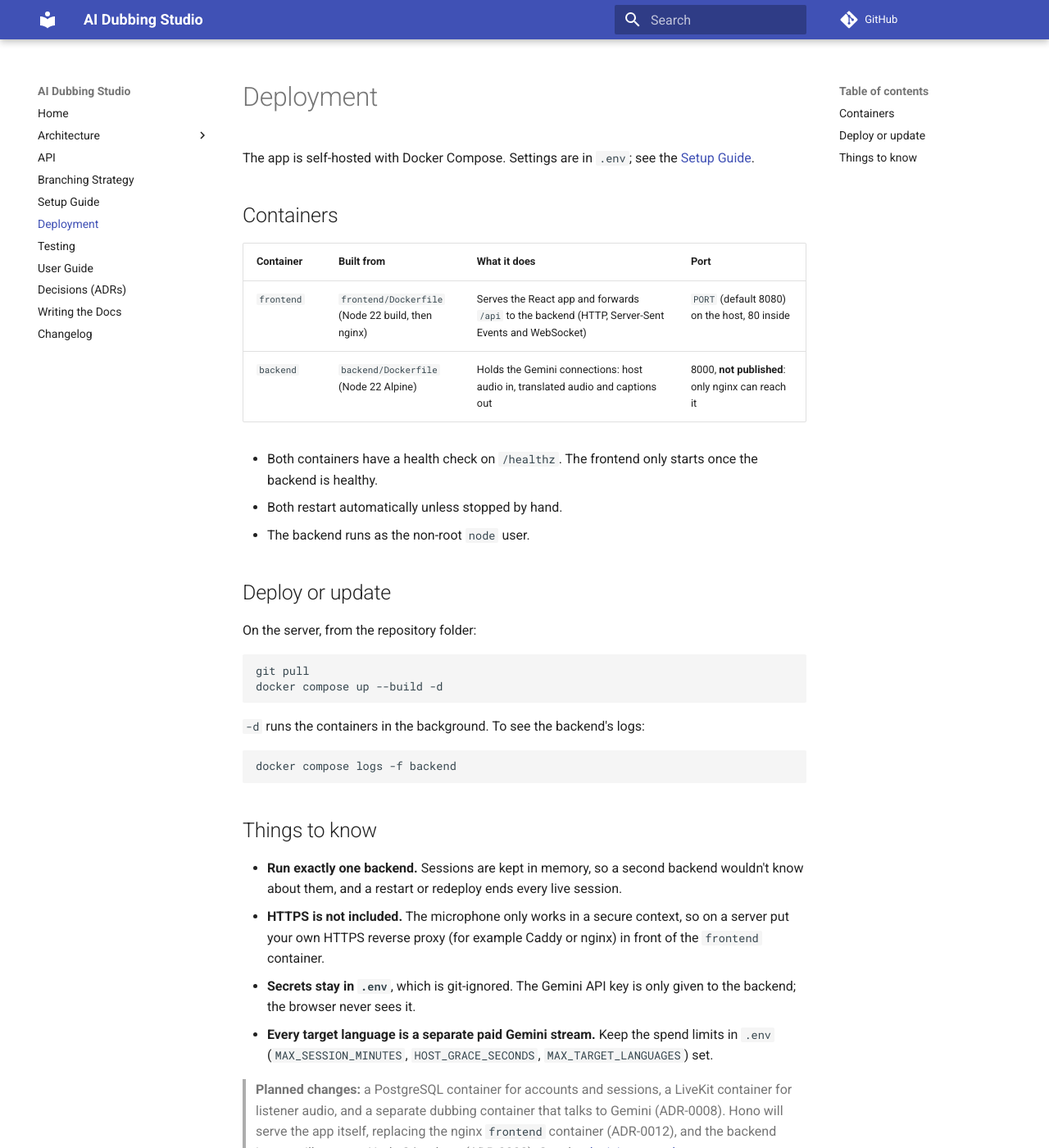
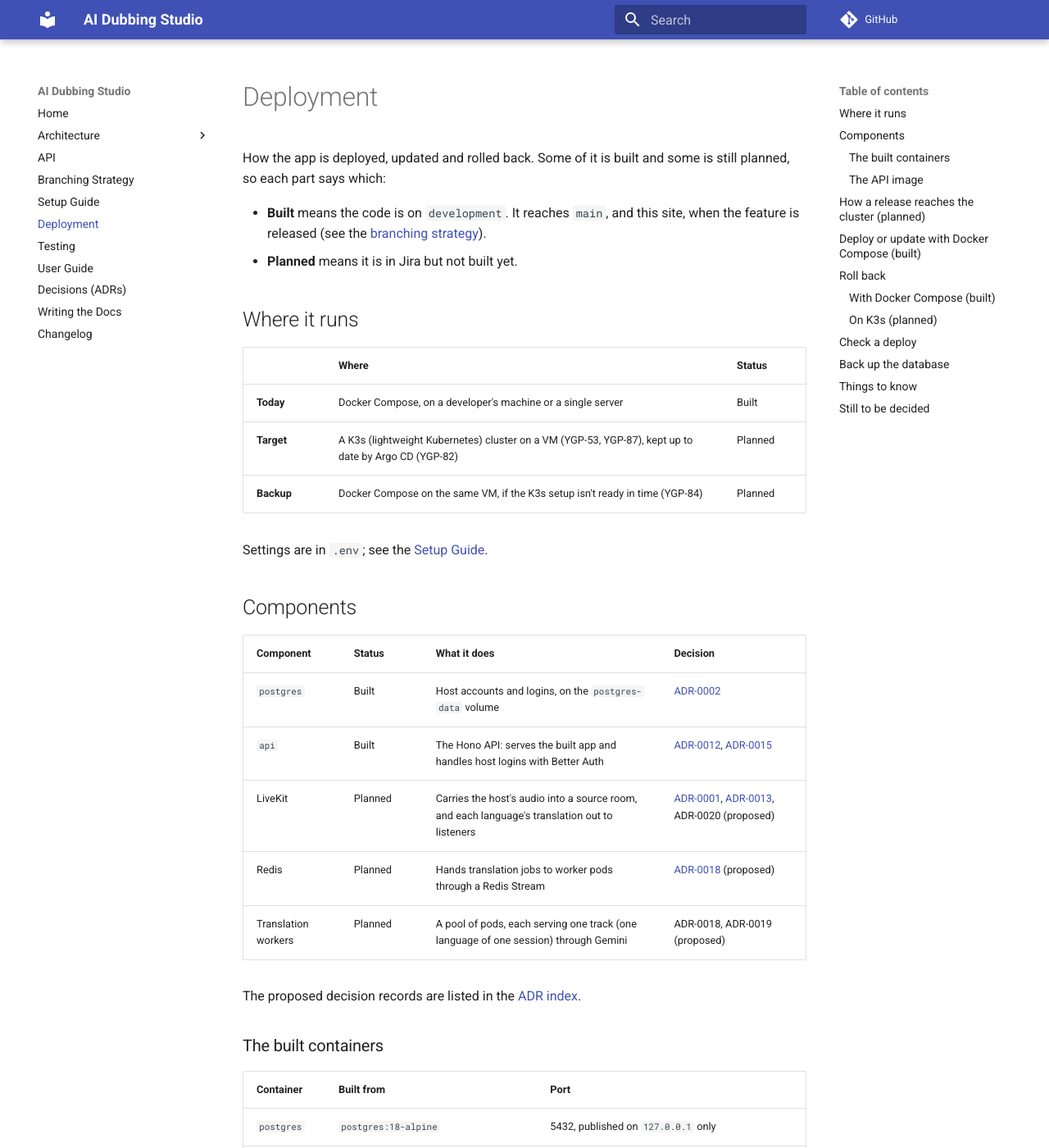
Before and after one commit to WH1TE-SHAD0W/ai-dubbing-studio, an MkDocs documentation site: the page built from docs/deployment.md, in a window 1280 px wide and 1400 px high. Shown: the whole window at 82% size. Built offline with MkDocs 1.6.1 and Material for MkDocs 9.7.7, drawn with Linux system fonts in a browser that asks for light colours; comment, search, counter and statistics services are not loaded; some of the changed text lies outside the part shown.

Commit message:
docs: rewrite the deployment page for Compose today and K3s planned (YGP-83)
The page still described the removed proof of concept. It now covers
Postgres and the API in Docker Compose (built, on development) and K3s with
Argo CD (planned), with each part marked Built or Planned. Adds rolling back,
checking a deploy, backing up the database, the TRUSTED_PROXIES and
first-start migration notes, and what's still to be decided. The container
and image details follow Marek's text in #33.

Co-Authored-By: Claude Opus 5.5 <noreply@anthropic.com>

````diff
--- a/docs/deployment.md
+++ b/docs/deployment.md
@@ -1,21 +1,97 @@
 # Deployment
 
-The app is self-hosted with Docker Compose. Settings are in `.env`; see the
-[Setup Guide](setup-guide.md#settings-env).
+How the app is deployed, updated and rolled back. Some of it is built and some
+is still planned, so each part says which:
 
-## Containers
+- **Built** means the code is on `development`. It reaches `main`, and this
+  site, when the feature is released (see the
+  [branching strategy](branching-strategy.md)).
+- **Planned** means it is in Jira but not built yet.
 
-| Container | Built from | What it does | Port |
+## Where it runs
+
+| | Where | Status |
+|---|---|---|
+| **Today** | Docker Compose, on a developer's machine or a single server | Built |
+| **Target** | A K3s (lightweight Kubernetes) cluster on a VM (YGP-53, YGP-87), kept up to date by Argo CD (YGP-82) | Planned |
+| **Backup** | Docker Compose on the same VM, if the K3s setup isn't ready in time (YGP-84) | Planned |
+
+Settings are in `.env`; see the [Setup Guide](setup-guide.md#settings-env).
+
+## Components
+
+| Component | Status | What it does | Decision |
 |---|---|---|---|
-| `frontend` | `frontend/Dockerfile` (Node 22 build, then nginx) | Serves the React app and forwards `/api` to the backend (HTTP, Server-Sent Events and WebSocket) | `PORT` (default 8080) on the host, 80 inside |
-| `backend` | `backend/Dockerfile` (Node 22 Alpine) | Holds the Gemini connections: host audio in, translated audio and captions out | 8000, **not published**: only nginx can reach it |
+| `postgres` | Built | Host accounts and logins, on the `postgres-data` volume | [ADR-0002](adr/0002-session-and-account-storage.md) |
+| `api` | Built | The Hono API: serves the built app and handles host logins with Better Auth | [ADR-0012](adr/0012-serving-pwa-bundle.md), [ADR-0015](adr/0015-auth-library.md) |
+| LiveKit | Planned | Carries the host's audio into a source room, and each language's translation out to listeners | [ADR-0001](adr/0001-audio-fan-out.md), [ADR-0013](adr/0013-sfu-client.md), ADR-0020 (proposed) |
+| Redis | Planned | Hands translation jobs to worker pods through a Redis Stream | [ADR-0018](adr/0018-autoscaling-architecture-of-translation-container.md) (proposed) |
+| Translation workers | Planned | A pool of pods, each serving one track (one language of one session) through Gemini | ADR-0018, ADR-0019 (proposed) |
 
-- Both containers have a health check on `/healthz`. The frontend only starts
-  once the backend is healthy.
+The proposed decision records are listed in the [ADR index](adr/index.md).
+
+### The built containers
+
+| Container | Built from | Port |
+|---|---|---|
+| `postgres` | `postgres:18-alpine` | 5432, published on `127.0.0.1` only |
+| `api` | `apps/api/Dockerfile` (Node 24 Alpine) | 3000 inside, `API_PORT` (default 3000) on `127.0.0.1` |
+
+- The API starts once Postgres is healthy, and creates or updates its tables
+  before it accepts requests.
+- Both have a health check. The API's uses `GET /ready`, which also checks that
+  Postgres answers; `GET /health` only checks that the process runs.
 - Both restart automatically unless stopped by hand.
-- The backend runs as the non-root `node` user.
+- The API runs as the non-root `node` user, and stops cleanly on `SIGTERM`: it
+  finishes open requests and closes the database connections, within 8 seconds.
 
-## Deploy or update
+### The API image
+
+`apps/api/Dockerfile` is built from the repository root, as it needs the whole
+pnpm workspace:
+
+```bash
+docker build -f apps/api/Dockerfile -t ai-dubbing-studio-api .
+```
+
+It builds in two stages:
+
+1. **Build**: installs the workspace with pnpm, builds the app (`apps/web/dist`)
+   and bundles the API into one file with esbuild.
+2. **Runtime**: Node 24 Alpine with just that file and the built app. No
+   `node_modules`, pnpm or build tools, about 250 MB in all, most of it Node.
+
+## How a release reaches the cluster (planned)
+
+Git says what should run, and Argo CD makes the cluster match it. Nobody
+deploys to the cluster by hand.
+
+```mermaid
+flowchart LR
+    merge["Merge into<br>testing or main"] --> build["Image build<br>(YGP-52)"]
+    build --> ghcr["GitHub container<br>registry"]
+    git["Manifests in Git<br>(YGP-81)"] --> argo["Argo CD<br>(YGP-82)"]
+    ghcr --> argo
+    argo --> test["Test environment"]
+    argo --> prod["Production"]
+```
+
+1. A merge into `testing` or `main` builds the images and pushes them to
+   GitHub's container registry (GHCR). Each image is tagged with its commit
+   SHA, plus `testing` or `prod`.
+2. The Kubernetes manifests in Git (YGP-81) describe what each environment
+   runs, including the autoscaling for the worker pool.
+3. Argo CD (YGP-82) watches the manifests and syncs the cluster to them.
+
+| Branch | Image tag | Environment |
+|---|---|---|
+| `testing` | `testing` | Test |
+| `main` | `prod` | Production |
+
+So a test deployment never runs an image that hasn't been through `testing`,
+and production never runs one that hasn't reached `main`.
+
+## Deploy or update with Docker Compose (built)
 
 On the server, from the repository folder:
 
@@ -24,27 +100,98 @@ git pull
 docker compose up --build -d
 ```
 
-`-d` runs the containers in the background. To see the backend's logs:
+`-d` runs the containers in the background. To see the API's logs:
 
 ```bash
-docker compose logs -f backend
+docker compose logs -f api
 ```
+
+Before an update on a server, [back up the database](#back-up-the-database).
+
+## Roll back
+
+### With Docker Compose (built)
+
+Compose builds the images from the code in the folder, so rolling back means
+going back to an earlier commit and rebuilding:
+
+```bash
+git log --oneline              # find the last commit that worked
+git checkout <commit>
+docker compose up --build -d
+```
+
+Then [check the deploy](#check-a-deploy). When the fix is released, return to
+the branch with `git switch main` and deploy again.
+
+The database is not rolled back. The API only ever adds tables and columns, so
+older code still runs against them. To undo data changes too, restore the
+backup taken before the update.
+
+### On K3s (planned)
+
+1. Revert the bad change in Git (`git revert`) through a pull request, as for
+   any other change.
+2. Once it merges, a new image is built and Argo CD syncs the cluster back to
+   the working version.
+
+In an emergency, Argo CD can also roll an application back to an earlier sync
+straight away. Git then has to be reverted as well, or Argo CD will sync the
+bad version again. The rollback is tested as part of YGP-83.
+
+## Check a deploy
+
+After every deploy or rollback:
+
+1. `docker compose ps` shows both containers as `healthy`.
+2. The health endpoints answer:
+
+    ```bash
+    curl http://localhost:3000/health   # {"status":"ok"}: the API runs
+    curl http://localhost:3000/ready    # {"status":"ok"}: it can reach Postgres
+    ```
+
+    `/ready` answers `503` with `database unavailable` if Postgres can't be
+    reached.
+
+3. The app opens in a browser and a host can log in.
+4. `docker compose logs api` shows no errors since the start.
+
+## Back up the database
+
+The `postgres-data` volume holds every host account. To save a copy to a file:
+
+```bash
+docker compose exec postgres pg_dump -U dubbing dubbing > backup.sql
+```
+
+Use the `POSTGRES_USER` and `POSTGRES_DB` from `.env` if they differ.
+`docker compose down -v` deletes the volume, so never use `-v` on a server.
 
 ## Things to know
 
-- **Run exactly one backend.** Sessions are kept in memory, so a second backend
-  wouldn't know about them, and a restart or redeploy ends every live session.
 - **HTTPS is not included.** The microphone only works in a secure context, so on
   a server put your own HTTPS reverse proxy (for example Caddy or nginx) in front
-  of the `frontend` container.
-- **Secrets stay in `.env`**, which is git-ignored. The Gemini API key is only
-  given to the backend; the browser never sees it.
-- **Every target language is a separate paid Gemini stream.** Keep the spend
-  limits in `.env` (`MAX_SESSION_MINUTES`, `HOST_GRACE_SECONDS`,
-  `MAX_TARGET_LANGUAGES`) set.
+  of the `api` container. Then set `BETTER_AUTH_URL` to the https address, so the
+  login cookie is `Secure`.
+- **List any proxy in `TRUSTED_PROXIES`**, so rate limits see each client's real
+  IP. Without it, every visitor seems to come from the proxy and they all share
+  one limit of 5 logins a minute. On K3s this means the ingress (planned).
+- **Both ports are published on `127.0.0.1` only**, so only that machine (and a
+  reverse proxy on it) can reach them.
+- **Secrets stay in `.env`**, which is git-ignored: the Postgres password and
+  `BETTER_AUTH_SECRET`. Changing the secret logs every host out.
+- **More than one API container works**, because logins and rate limits are
+  kept in Postgres, not in memory. Start the first one alone on an empty
+  database, though: each one creates the tables on start, and two doing it at
+  once can clash.
 
-> **Planned changes:** a PostgreSQL container for accounts and sessions, a LiveKit
-> container for listener audio, and a separate dubbing container that talks to
-> Gemini (ADR-0008). Hono will serve the app itself, replacing the nginx `frontend`
-> container (ADR-0012), and the backend image will move to Node 24 or later
-> (ADR-0003). See the [decision records](adr/index.md).
+## Still to be decided
+
+- **How we deploy:** the decision record for K3s, Argo CD and the Compose
+  backup (YGP-80).
+- **How Argo CD picks up a new image:** the manifests could pin each image's
+  commit SHA (CI commits the change), or follow the `testing` and `prod` tags.
+- **The worker pool's size and limits** (ADR-0018 follow-up).
+- **How secrets get into the cluster.**
+- **HTTPS and the public address** for the VM (YGP-53).
````
Also changed, not shown: docs/changelog.md (+3 -0 lines).
